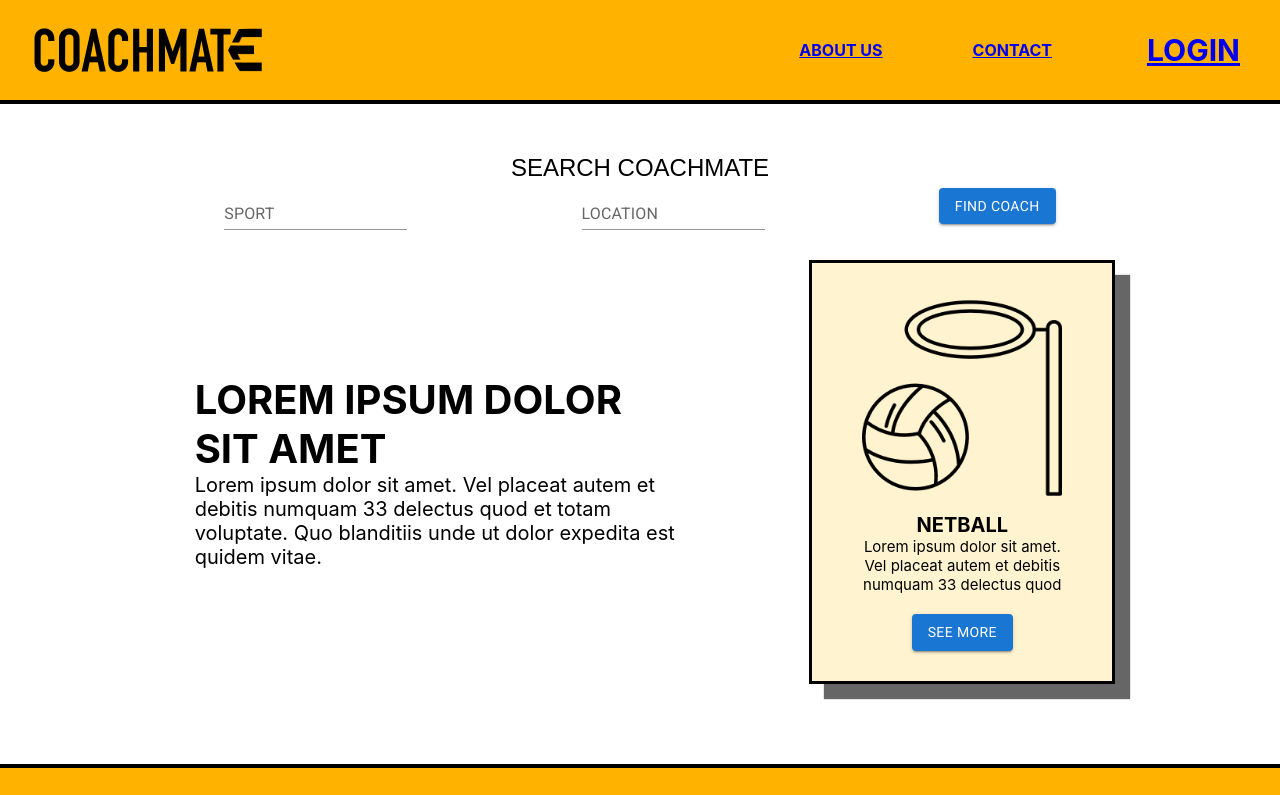
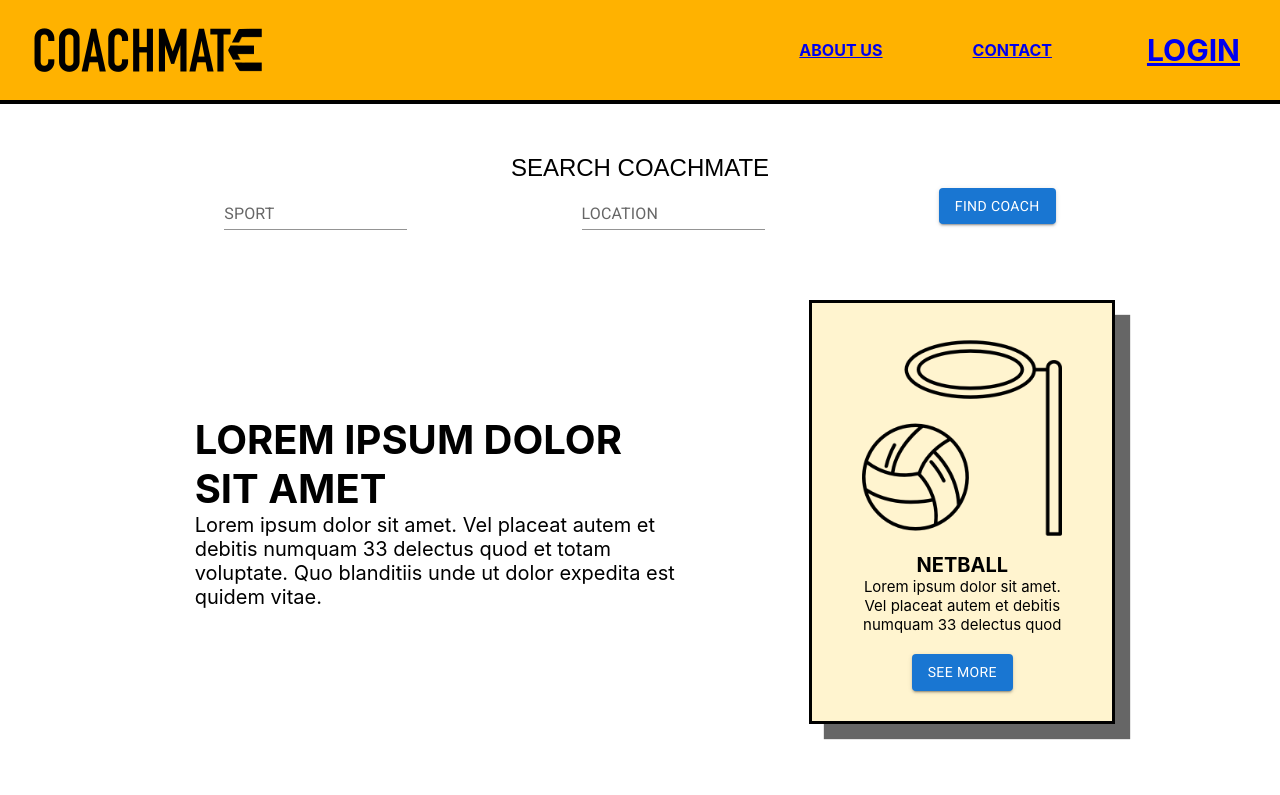
Before and after one commit to The-Collective-unimelb/CoachMate-Frontend, a React (Create React App) app: page / in a window 1280 px wide. Shown: the top 795 px of the page. Built offline with nearby package versions, Linux system fonts and the light colour scheme.

Commit message:
Added search bar

```diff
--- a/src/components/pages/Welcome.module.css
+++ b/src/components/pages/Welcome.module.css
@@ -18,7 +18,7 @@
 }
 
 .horizontal-content-flex {
-  padding: 30px;
+  margin: 70px 30px 70px 30px;
   display: flex;
   flex-direction: row;
   align-items: center;
```
Also changed, not shown: 1 other file (tests, documents, lock files or other folders).
